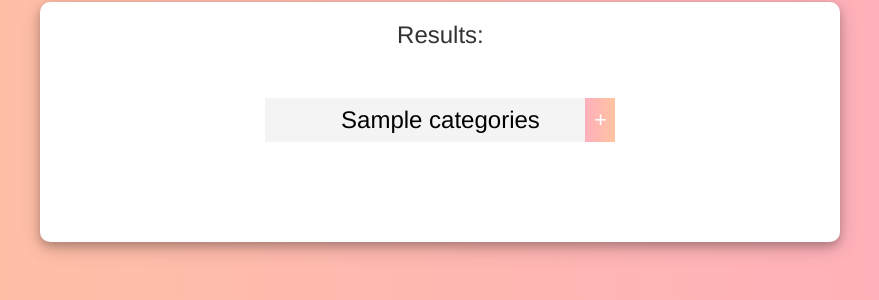
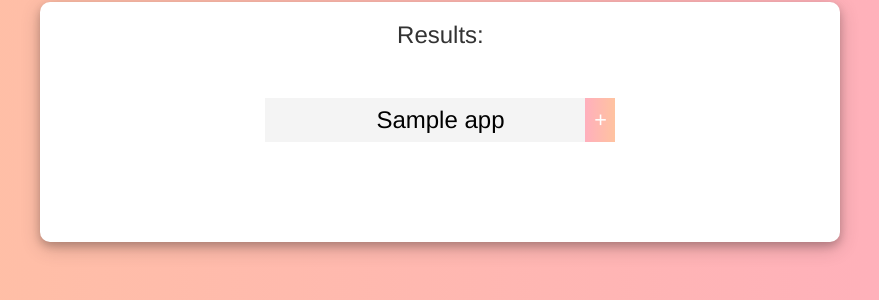
Before and after one commit to RickSunder/KD, a Flask app: template templates/results.html in a window 1280 px wide. Shown: the part 278-578 px from the top of the page, without its empty margins (285-1164 px from the left). Run offline with Flask 2, Linux system fonts and the light colour scheme; the template is opened without the code that fills it: most values are stand-ins (such as "Sample title", 1, 10 or a date in 2020); some libraries are stand-ins or nearby versions.

Commit message:
resultspage

```diff
--- a/app.py
+++ b/app.py
@@ -19,8 +19,9 @@ def results():
     price = get_price()
     operator = data.OperatorQuery(brand)
 
-    print(data.results_query(operator, categories, size_limit, rating, ages, price))
-    return render_template("results.html", categories = categories, appsizes = size_limit, brands = brand, ages = ages, rating = rating, price = price)
+    app_list = data.results_query(operator, categories, size_limit, rating, ages, price)
+    print(app_list)
+    return render_template("results.html", categories = categories, appsizes = size_limit, brands = brand, ages = ages, rating = rating, price = price, app_list=app_list)
 
 
 def get_category():
--- a/templates/results.html
+++ b/templates/results.html
@@ -6,11 +6,16 @@
     </div>
     <div class="column">
     <h3>Results:</h3>
+    {% for app in app_list %}
         <details>
-                <summary>{{ categories }}</summary>
+                <summary>{{ app['name'] }}</summary>
                 <div>
-                    <p>{{ categories }}: Test</p>
+                    <p>Price: {{ app['price'] }} {{ app['currency'] }}</p>
+                    <p>App size: {{ app['size'] }}MB</p>
+                    <p>Rating: {{ app['user_rating'] }}</p>
+                    <p>Rated by {{ app['numb_ratings'] }} people</p>
                 </div>
             </details>
+            {% endfor %}
     </div>
 </body>
```
Also changed, not shown: data.py (+4 -3 lines).
